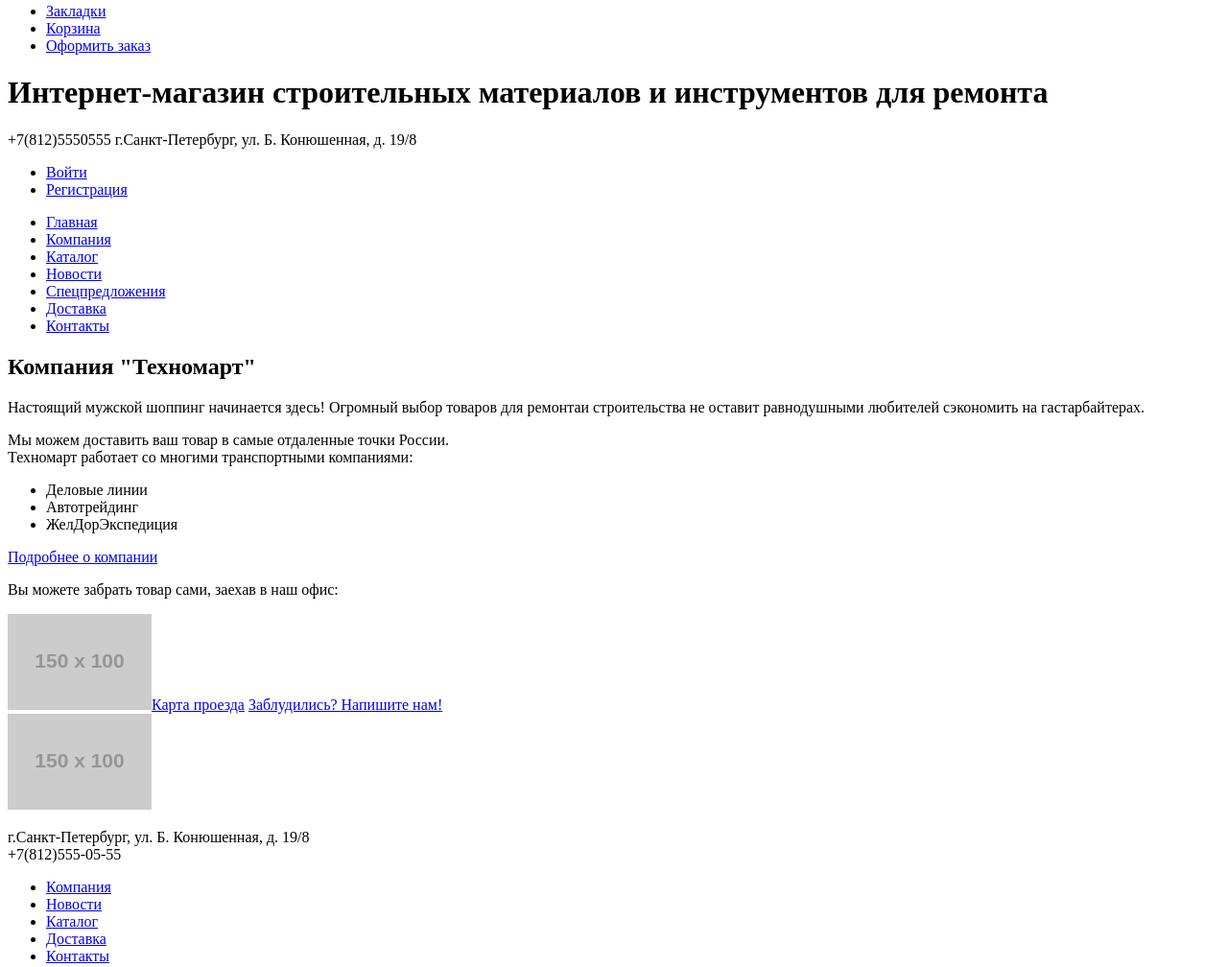
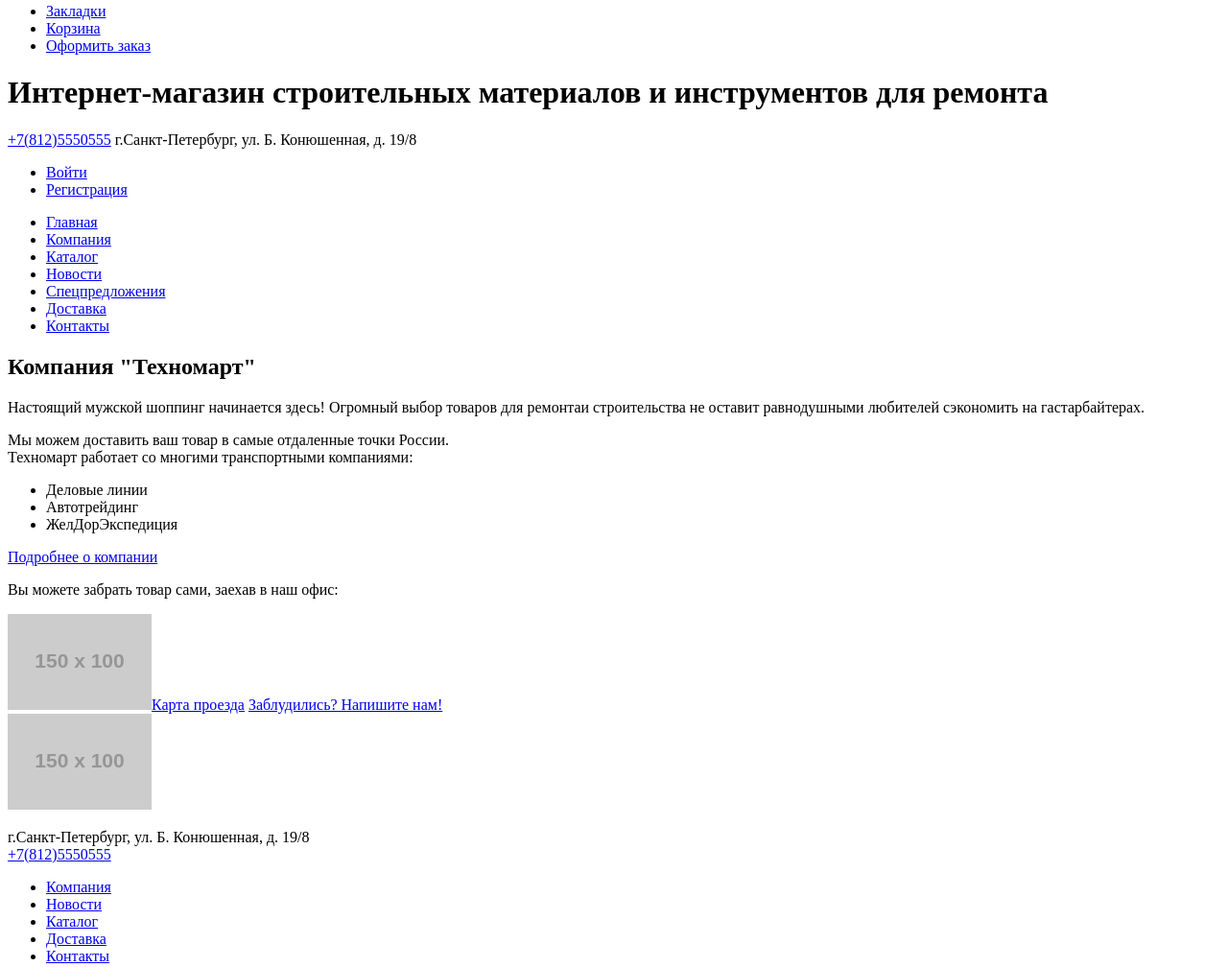
Before and after one commit to KChechina/945627-technomart-25, a plain HTML site: page index.html in a window 1280 px wide. Shown: the part 125-1133 px from the top of the page at 96% size. Drawn offline with Linux system fonts and the light colour scheme; placeholder pictures from the web are drawn by us.

Commit message:
Исправила ошибки. Номер телефона ссылкой и язык страницы RU.

```diff
--- a/index.html
+++ b/index.html
@@ -23,7 +23,7 @@
       <h1 class="page-title">Интернет-магазин строительных материалов и инструментов для ремонта</h1>
 
       <p class="main-header-contacts">
-        <span class="phone">+7(812)5550555</span>
+        <a href="+7(812)5550555" class="phone">+7(812)5550555</a>
         г.Санкт-Петербург, ул. Б. Конюшенная, д. 19/8
       </p>
 
@@ -75,7 +75,8 @@
 
       <p class="footer-contacts">
         <adress>г.Санкт-Петербург, ул. Б. Конюшенная, д. 19/8</adress>
-        <br>+7(812)555-05-55
+        <br>
+        <a href="+7(812)5550555" class="phone">+7(812)5550555</a>
       </p>
 
       <section class="footer-navigation">
```
Also changed, not shown: catalog.html (+5 -4 lines).
